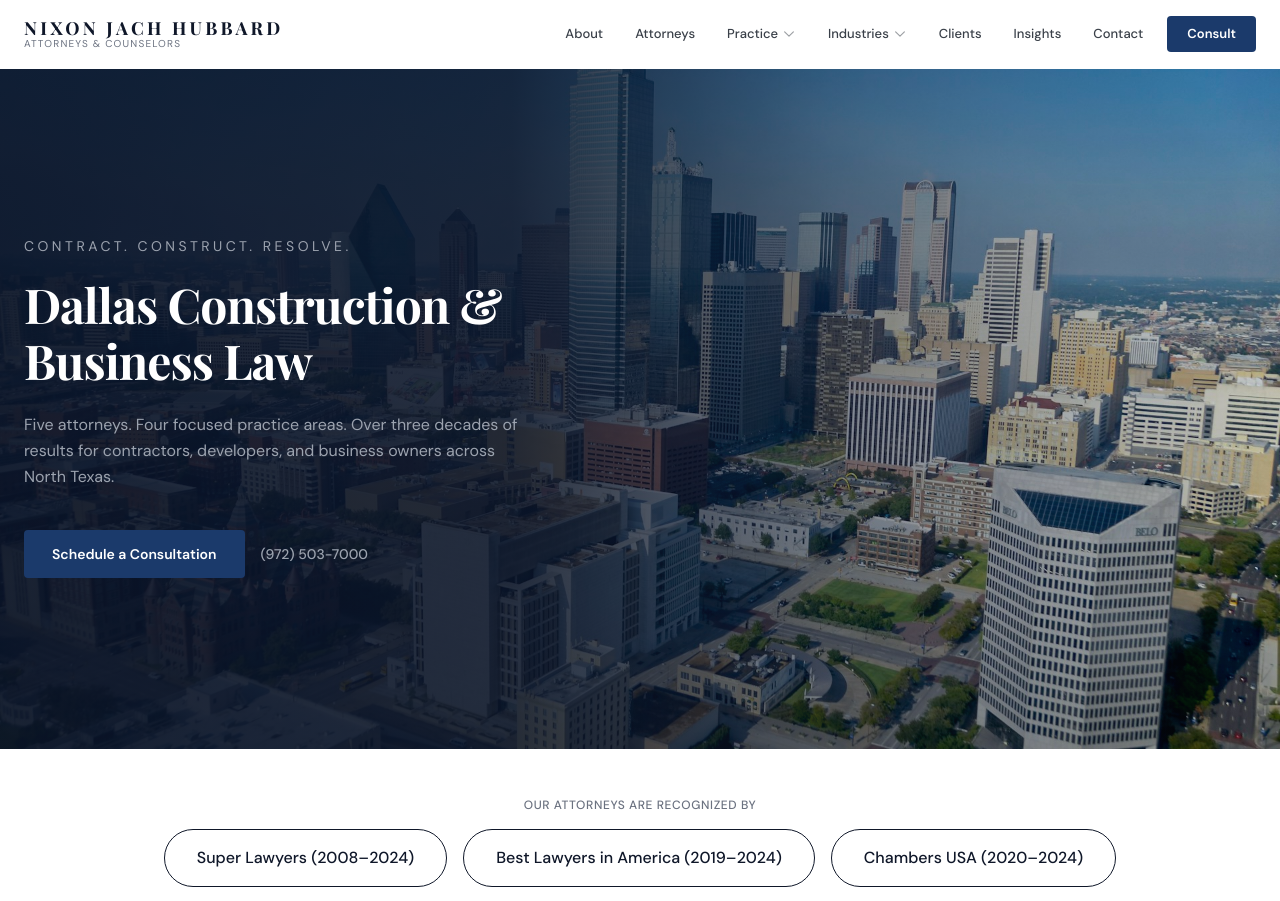
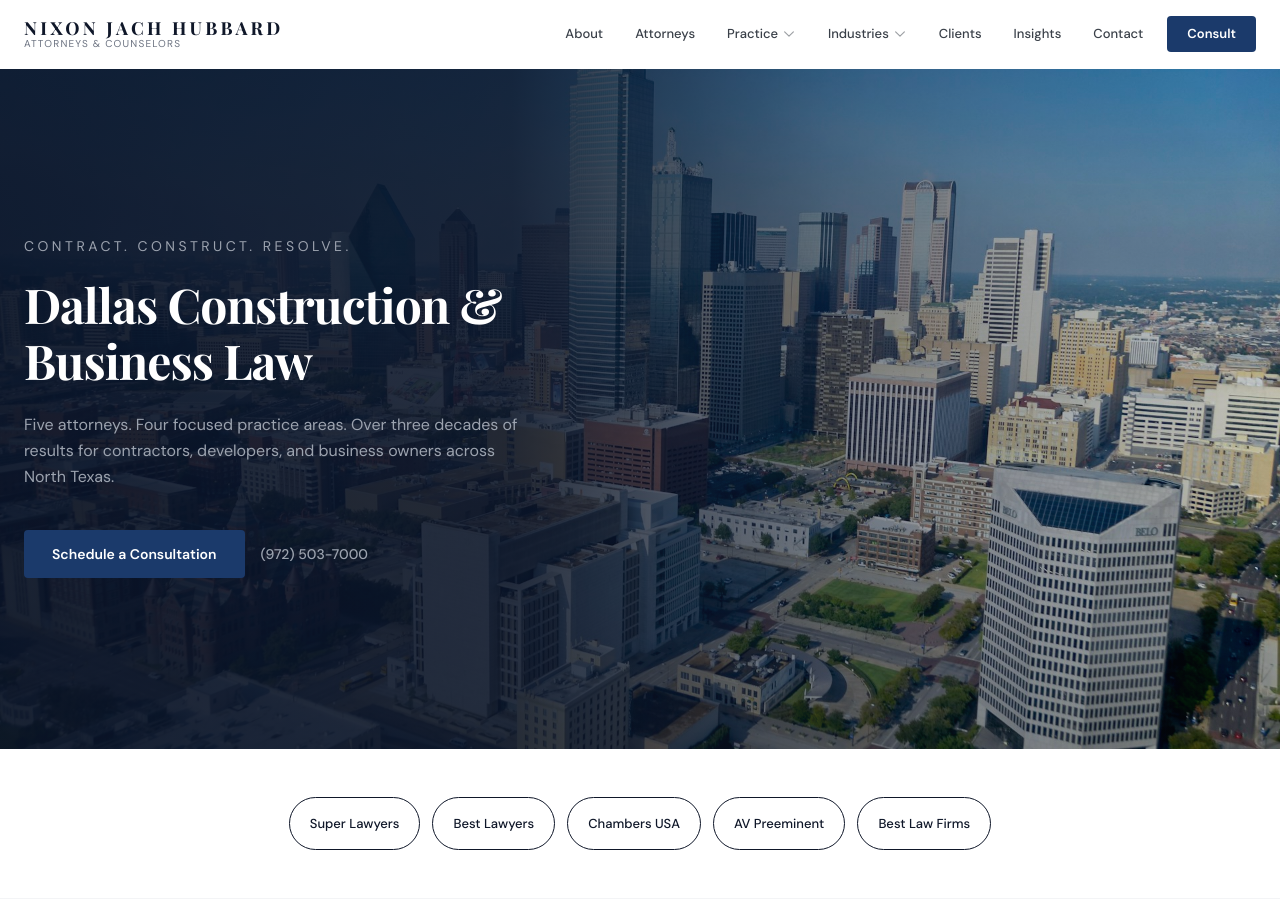
Before and after one commit to owennixar/njh-law, a Next.js app: page / in a window 1280 px wide. Shown: the top 901 px of the page. Built offline with nearby package versions, Linux system fonts and the light colour scheme; a web font is replaced by a local one.

Commit message:
Single line badge pills

```diff
--- a/src/app/page.tsx
+++ b/src/app/page.tsx
@@ -200,23 +200,20 @@ export default function HomePage() {
       {/* ============================================================ */}
       <section className="border-b border-charcoal-100 bg-white py-10 lg:py-12">
         <div className="mx-auto max-w-7xl px-6">
-          <p className="mb-4 text-center text-xs font-medium tracking-wider text-charcoal-400 uppercase">
-            Our attorneys are recognized by
-          </p>
           <div
-            className="flex flex-wrap items-center justify-center gap-4"
+            className="flex flex-nowrap items-center justify-center gap-3"
             aria-label="Attorney recognition and awards"
           >
             {[
-              "Super Lawyers (2008–2024)",
-              "Best Lawyers in America (2019–2024)",
-              "Chambers USA (2020–2024)",
-              "Martindale-Hubbell AV Preeminent",
-              "Best Law Firms – Tier 1 Dallas",
+              "Super Lawyers",
+              "Best Lawyers",
+              "Chambers USA",
+              "AV Preeminent",
+              "Best Law Firms",
             ].map((award) => (
               <span
                 key={award}
-                className="inline-block whitespace-nowrap rounded-full border border-navy-900 px-8 py-4 text-base font-medium text-navy-900"
+                className="whitespace-nowrap rounded-full border border-navy-900 px-5 py-4 text-[13px] font-medium text-navy-900"
               >
                 {award}
               </span>
```
